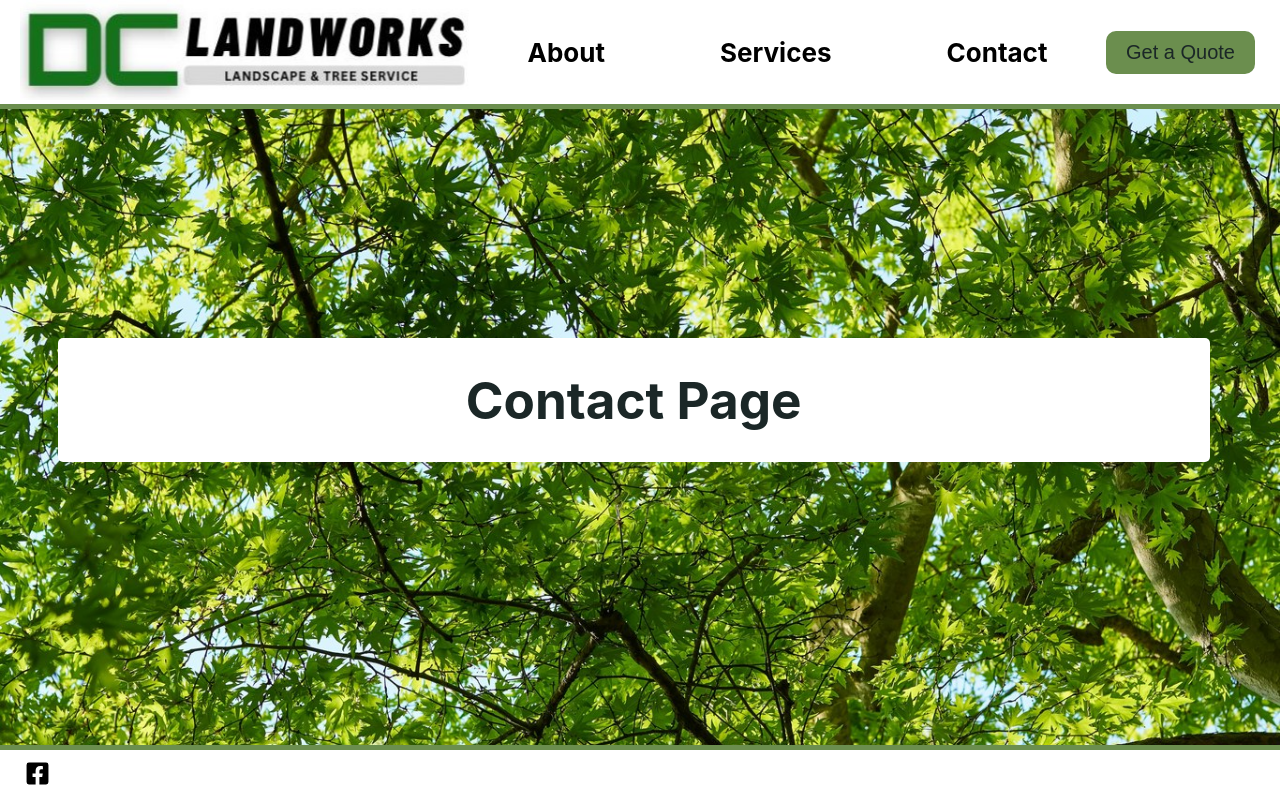
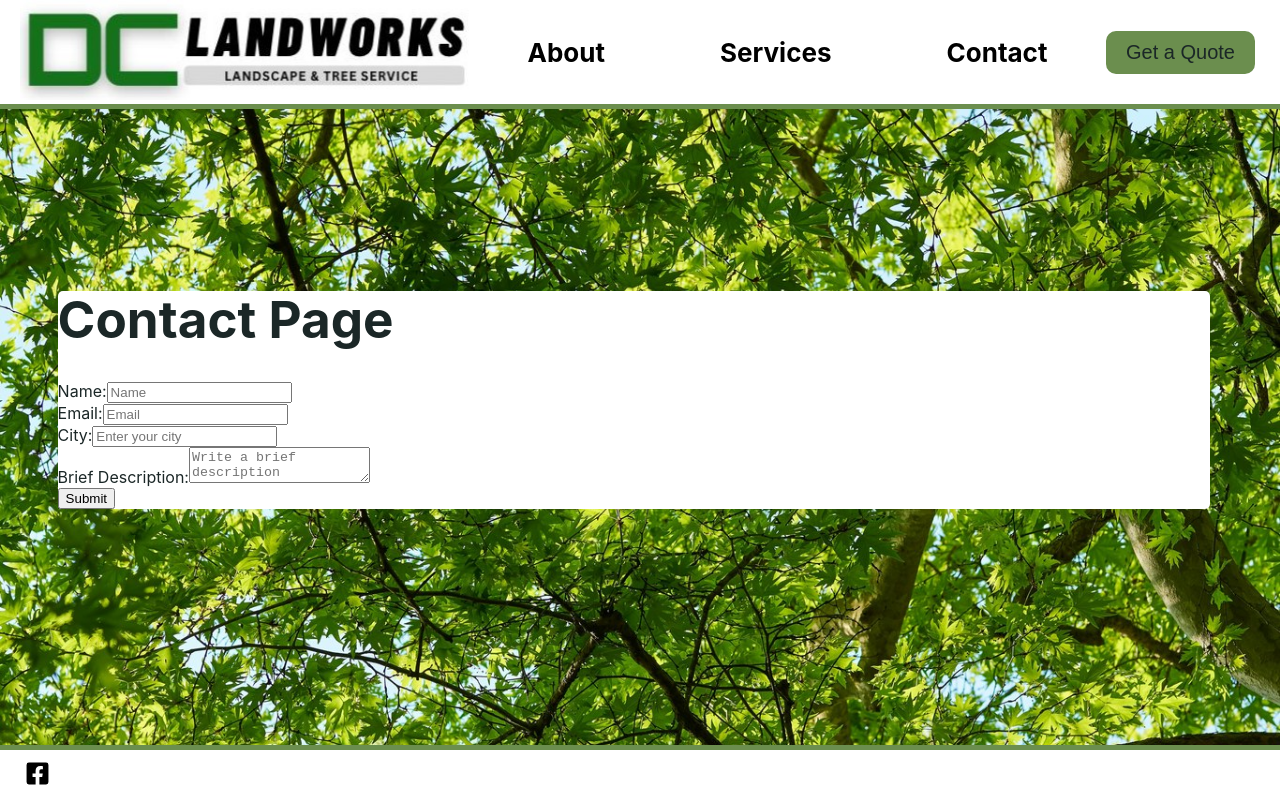
Before and after one commit to JacobFoote01/DC_Landworks, a React (Vite) app: page /Contact in a window 1280 px wide. Built offline with nearby package versions, Linux system fonts and the light colour scheme.

Commit message:
made the contact form

```diff
--- a/src/Contact.jsx
+++ b/src/Contact.jsx
@@ -1,10 +1,81 @@
-import React from "react"
+import React, { useState } from "react"
 import './Pages.css'
 
 const Contact = () => {
+
+    const [formData, setFormData] = useState({
+        name:'',
+        email:'',
+        city:'',
+        description:'',
+    });
+
+    const handleChange = (e) => {
+        const { name, value } = e.target;
+        setFormData((prevData) => ({
+            ...prevData,
+            [name]: value,
+        }));
+    };
+
+    const handleSubmit = (e) => {
+        e.preventDefault()
+        console.log('Form Data', formData)
+    }
+
     return (
         <div className="Contact">
             <h1>Contact Page</h1>
+            <form onSubmit={handleSubmit}>
+            <div>
+                <label>
+                    Name:
+                    <input
+                        type="text"
+                        name="name"
+                        value={formData.name}
+                        onChange={handleChange}
+                        placeholder="Name"
+                    />
+                </label>
+            </div>
+            <div>
+            <label>
+          Email:
+          <input
+            type="email"
+            name="email"
+            value={formData.email}
+            onChange={handleChange}
+            placeholder="Email"
+          />
+        </label>
+            </div>
+            <div>
+        <label>
+          City:
+          <input
+            type="text"
+            name="city"
+            value={formData.city}
+            onChange={handleChange}
+            placeholder="Enter your city"
+          />
+        </label>
+      </div>
+      <div>
+        <label>
+          Brief Description:
+          <textarea
+            name="description"
+            value={formData.description}
+            onChange={handleChange}
+            placeholder="Write a brief description"
+          />
+        </label>
+      </div>
+      <button type="submit">Submit</button>
+            </form>
         </div>
     )
 }
--- a/src/Pages.css
+++ b/src/Pages.css
@@ -38,8 +38,8 @@
 .Contact {
     background-color: #ffffff;
     width: 90vw;
-    display: flex;
-    justify-content: center;
+    /* display: flex; */
+    /* justify-content: center; */
     border-radius: 5px;
     margin: 5%;
 }
```
